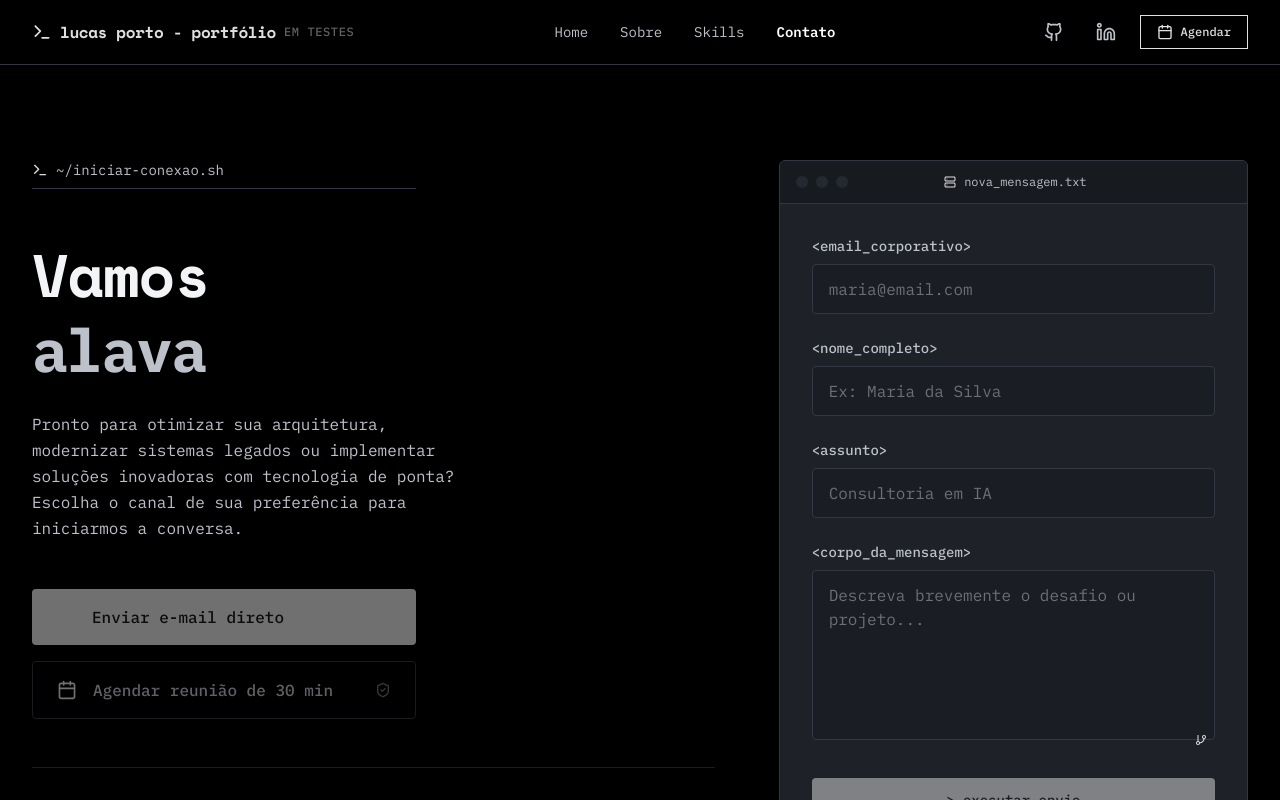
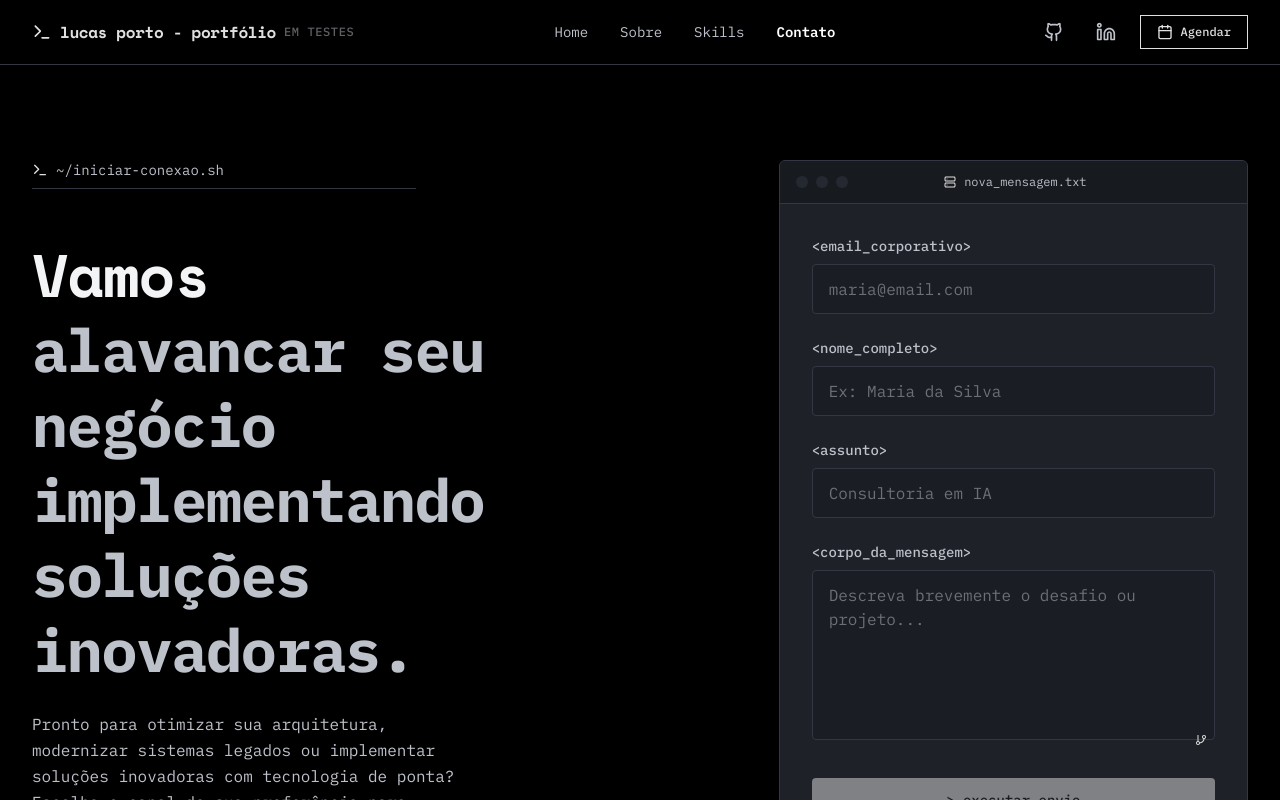
Before and after one commit to portolucaslp26/portfolio2026, a React (Vite) app: page /contato in a window 1280 px wide. Shown: the top 800 px of the page. Built offline with nearby package versions, Linux system fonts and the light colour scheme.

Commit message:
Corrigindo layout

```diff
--- a/src/pages/Contato.jsx
+++ b/src/pages/Contato.jsx
@@ -75,19 +75,13 @@ export default function Contato() {
               Vamos <br />
               <TypeAnimation
                     sequence={[
-                      " alavancar seu negócio.",
-                      4000,
-                      " implementar soluções inovadoras.",
-                      4000,
-                      " otimizar sua arquitetura.",
-                      4000,
-                      " modernizar seus sistemas.",
-                      4000,
+                      " alavancar seu negócio implementando soluções inovadoras.",
+                      4000
                     ]}
                     wrapper="p"
                     speed={60}
                     className="text-[#BDC1CA] font-['IBM_Plex_Mono']"
-                    repeat={Infinity}
+                    repeat={1}
                   />
               </h1>
               <p className="text-[#bdc1ca] text-sm md:text-base leading-relaxed max-w-md">
--- a/src/pages/Home.jsx
+++ b/src/pages/Home.jsx
@@ -25,7 +25,7 @@ export default function Home() {
                   <span className="text-[#f3f4f6]">Lucas Porto —</span><br />
                   <TypeAnimation
                     sequence={[
-                      "Soluções em Arquitetura e Desenvolvimento de Software",
+                      "Soluções em Arquitetura e Desenvolvimento de Software.",
                       2000
                     ]}
                     wrapper="span"
```
